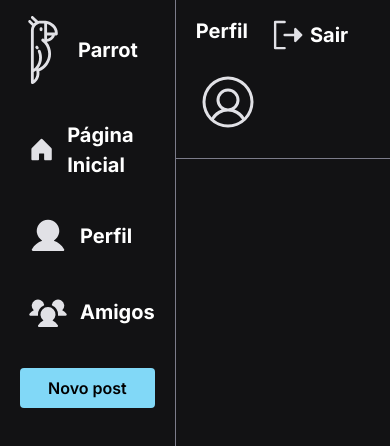
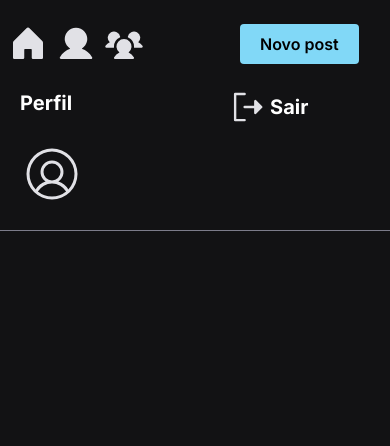
Before and after one commit to bc-fullstack-03/thais-cavalcante-frontend, a React (Vite) app: page /profile in a window 390 px wide. Shown: the top 446 px of the page. Built offline with nearby package versions, Linux system fonts and the light colour scheme.

Commit message:
Mbile view responsive fixes

```diff
--- a/src/components/CreatePostButton/index.tsx
+++ b/src/components/CreatePostButton/index.tsx
@@ -2,7 +2,7 @@ import * as Dialog from "@radix-ui/react-dialog";
 
 function CreatePostButton() {
   return (
-    <Dialog.Trigger className="bg-cyan-regular h-10 font-inter text-md font-semibold transition-colors hover:bg-cyan-light rounded">
+    <Dialog.Trigger className="px-5 ml-24 md:px-0 md:ml-0 bg-cyan-regular h-10 font-inter text-md font-semibold transition-colors hover:bg-cyan-light rounded">
       Novo post
     </Dialog.Trigger>
   );
--- a/src/components/Feed/index.tsx
+++ b/src/components/Feed/index.tsx
@@ -43,7 +43,10 @@ function Feed() {
   const showPrevButton = currentPage != 0;
 
   return (
-    <div ref={containerRef} className="basis-5/6 overflow-y-auto scroll-smooth">
+    <div
+      ref={containerRef}
+      className="w-screen md:basis-5/6 overflow-y-auto scroll-smooth"
+    >
       <div className="border-b border-gray-regular pl-5 mt-4">
         <Heading>Página Inicial</Heading>
         <div className="flex gap-1 items-center my-6">
@@ -64,7 +67,7 @@ function Feed() {
           <CaretCircleLeft
             size={48}
             weight="fill"
-            className="text-cyan-regular"
+            className="text-cyan-regular cursor-pointer"
             onClick={handlePrevPage}
           >
             Prev page
@@ -74,7 +77,7 @@ function Feed() {
           <CaretCircleRight
             size={48}
             weight="fill"
-            className="text-cyan-regular"
+            className="text-cyan-regular cursor-pointer"
             onClick={handleNextPage}
           >
             Next page
--- a/src/components/MainScreen/index.tsx
+++ b/src/components/MainScreen/index.tsx
@@ -7,7 +7,7 @@ interface MainScreenProps {
 
 function MainScreen({ children }: MainScreenProps) {
   return (
-    <div className="w-screen h-screen flex">
+    <div className="w-screen h-screen md:flex">
       <Nav />
       {children}
     </div>
--- a/src/components/Nav/index.tsx
+++ b/src/components/Nav/index.tsx
@@ -29,15 +29,15 @@ function Nav() {
   const [isModalOpen, setIsModalOpen] = useState(false);
 
   return (
-    <div className="h-screen basis-1/6 border-r border-gray-regular font-inter flex flex-col px-5 pt-4">
-      <div className="flex items-center gap-5 mb-9 pl-2">
+    <div className="basis-6/6 flex h-12 mt-6 flex-row font-inter md:h-screen md:border-r md:basis-1/6 md:border-gray-regular md:flex md:flex-col md:mt-0 md:justify-start md:px-5 md:pt-4">
+      <div className="hidden md:flex items-center gap-5 mb-9 pl-2">
         <ParrotIcon width={30} height={68} color="#E1E1E6" />
         <Text className="text-white font-bold">Parrot</Text>
       </div>
       {navItems.map((navItem) => (
         <NavItem.Root route={navItem.route} key={navItem.route}>
           <NavItem.Icon>{navItem.icon}</NavItem.Icon>
-          <Text className="text-white font-bold group-hover:text-gray-dark">
+          <Text className="hidden md:block text-white font-bold group-hover:text-gray-dark">
             {navItem.text}
           </Text>
         </NavItem.Root>
--- a/src/components/PostItem/index.tsx
+++ b/src/components/PostItem/index.tsx
@@ -34,8 +34,8 @@ function PostItem({ post, onPostLiked }: PostItemProps) {
           <Text className="text-white font-bold mt-3">{post.profile.name}</Text>
           {post.image ? (
             <img
-              src={`http://localhost:9000/${post.description}`}
-              className="max-w-lg rounded-lg"
+              src={post.description}
+              className="max-w-[270px] md:max-w-md lg:max-w-lg rounded-lg"
             ></img>
           ) : (
             <Text size="md" className="text-gray-light">
```
